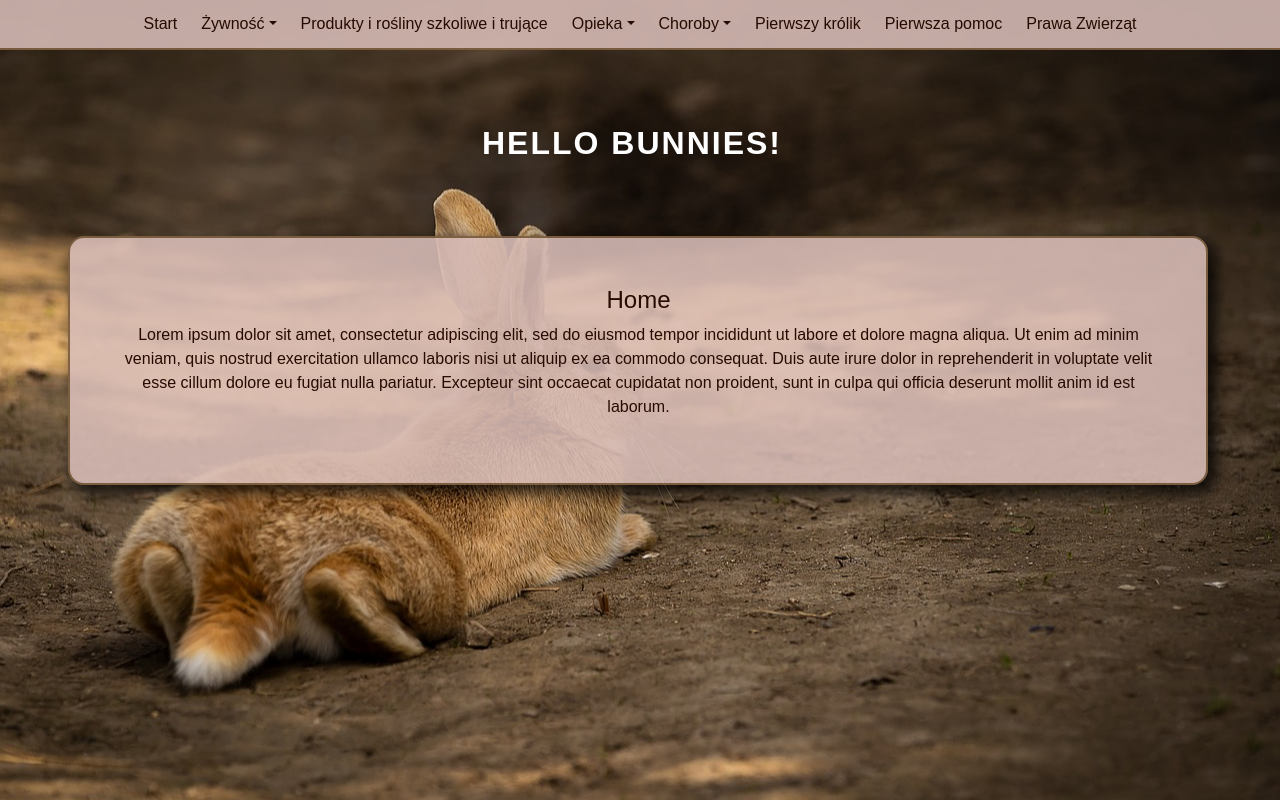
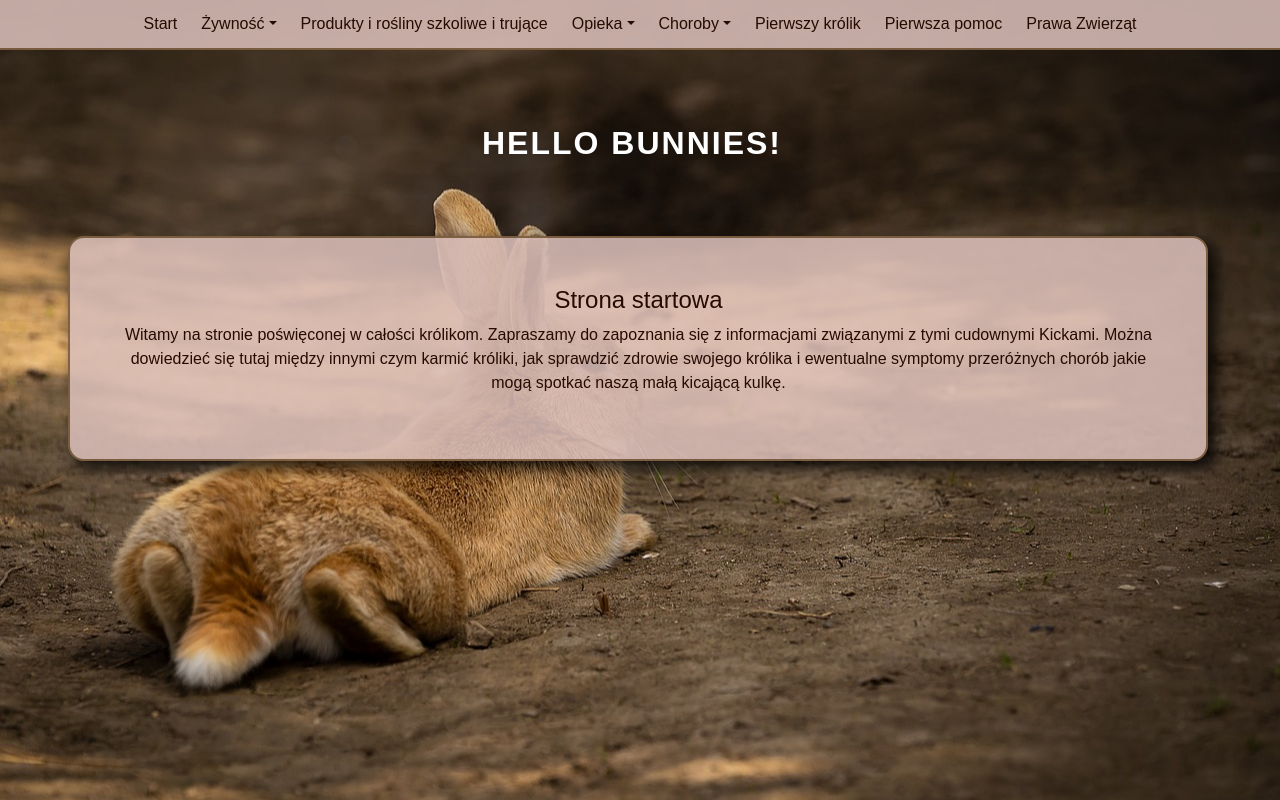
Before and after one commit to justam92/HelloBunniesFrontEnd, a React (Create React App) app: page / in a window 1280 px wide. Built offline with nearby package versions, Linux system fonts and the light colour scheme.

Commit message:
Change text on home subpage

```diff
--- a/src/components/Home.js
+++ b/src/components/Home.js
@@ -5,10 +5,8 @@ export default class Home extends Component {
         return (
             <div className="container mainContent">
 
-                <h4 className="center">Home</h4>
-                <p>Lorem ipsum dolor sit amet, consectetur adipiscing elit, sed do eiusmod tempor incididunt ut labore et dolore magna aliqua. Ut enim ad minim veniam,
-                    quis nostrud exercitation ullamco laboris nisi ut aliquip ex ea commodo consequat. Duis aute irure dolor in reprehenderit in voluptate velit esse
-                    cillum dolore eu fugiat nulla pariatur. Excepteur sint occaecat cupidatat non proident, sunt in culpa qui officia deserunt mollit anim id est laborum.</p>
+                <h4 className="center">Strona startowa</h4>
+                <p>Witamy na stronie poświęconej w całości królikom. Zapraszamy do zapoznania się z informacjami związanymi z tymi cudownymi Kickami. Można dowiedzieć się tutaj między innymi czym karmić króliki, jak sprawdzić zdrowie swojego królika i ewentualne symptomy przeróżnych chorób jakie mogą spotkać naszą małą kicającą kulkę.</p>
 
             </div>
         )
```
